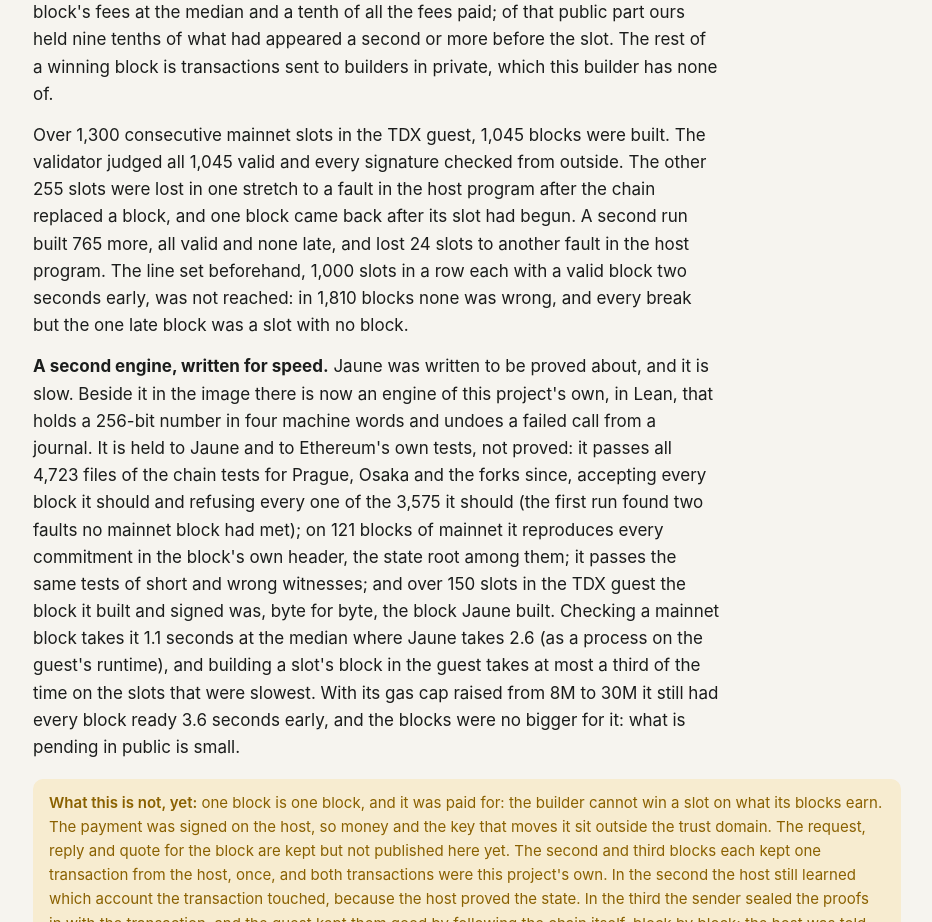
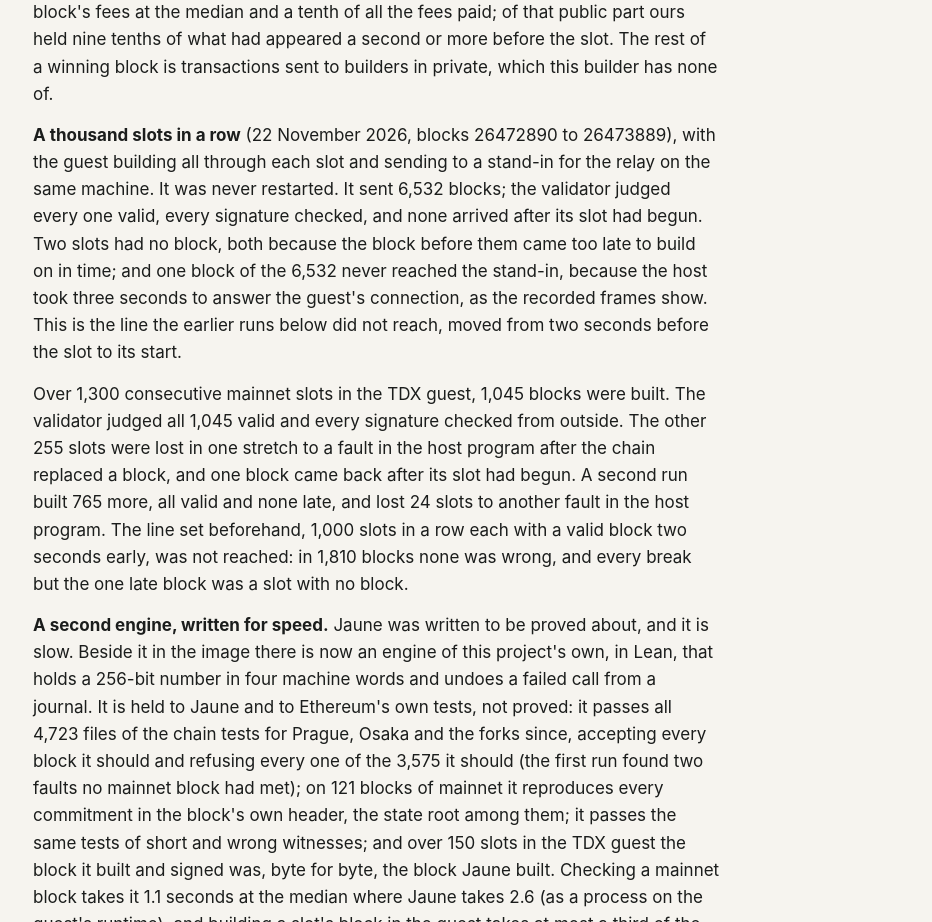
Before and after one commit to posix4e/cluck, a plain HTML site: page docs/index.html in a window 1280 px wide. Shown: the part 5760-6682 px from the top of the page, without its empty margins (173-1105 px from the left). Drawn offline with Linux system fonts and the light colour scheme.

Commit message:
1,000 slots in a row: 6,532 blocks sent, every one valid, none late; and the image with the close mended
The builder's guest ran 1,000 consecutive slots in TDX against the stand-in without a
restart, building all through each slot. Every block it sent was judged valid by the
node's validator and signed, and none reached the stand-in after its slot had begun. Two
slots had no block, their parents having come too late. One block never arrived: the
frames show the guest asking for the connection three times over three seconds and the
host answering only at the end.

Against the blocks proposers took in 864 of the slots ours paid 29% at the median; of what
those held that had been public a second before the slot, ours held 92% by fees.

The image since then has the fault in closing mended (b52e738): 60 slots on it, 349 blocks
all valid, and the guest's FIN 1.9 ms after the relay's where it had been a second. The
1,000 slots and the hour at real relays were on the images before it, and TODO.md says so.

Run for the new image: lake build; the TDX images (evm-os 9dbd42e7…, shadow e69be3b1…);
check-secret-code tdx; run-fixtures tdx --limits --key; the 60 slots. Not run on it: 1,000
slots; anything against a real relay; Ethereum's suites.

```diff
--- a/docs/index.html
+++ b/docs/index.html
@@ -273,6 +273,14 @@
       of that public part ours held nine tenths of what
       had appeared a second or more before the slot. The rest of a winning block is transactions sent
       to builders in private, which this builder has none of.</p>
+    <p class="wide"><strong>A thousand slots in a row</strong> (22 November 2026, blocks 26472890 to
+      26473889), with the guest building all through each slot and sending to a stand-in for the
+      relay on the same machine. It was never restarted. It sent 6,532 blocks; the validator judged
+      every one valid, every signature checked, and none arrived after its slot had begun. Two slots
+      had no block, both because the block before them came too late to build on in time; and one
+      block of the 6,532 never reached the stand-in, because the host took three seconds to answer
+      the guest's connection, as the recorded frames show. This is the line the earlier runs below
+      did not reach, moved from two seconds before the slot to its start.</p>
     <p class="wide">Over 1,300 consecutive mainnet slots in the TDX guest, 1,045 blocks were built. The
       validator judged all 1,045 valid and every signature checked from outside. The other 255 slots were
       lost in one stretch to a fault in the host program after the chain replaced a block, and one block
```
Also changed, not shown: 1 other file.
